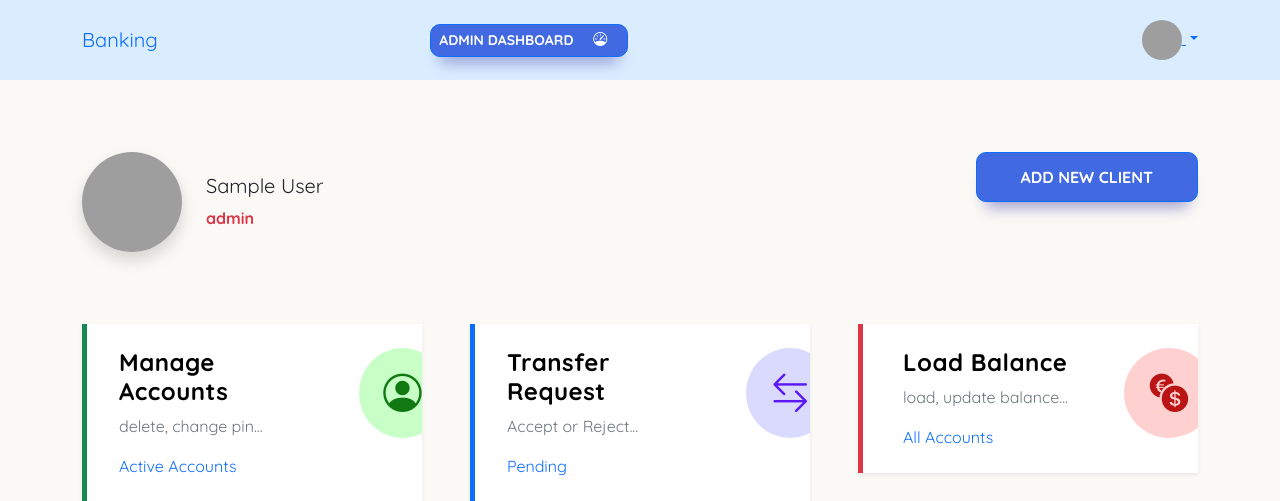
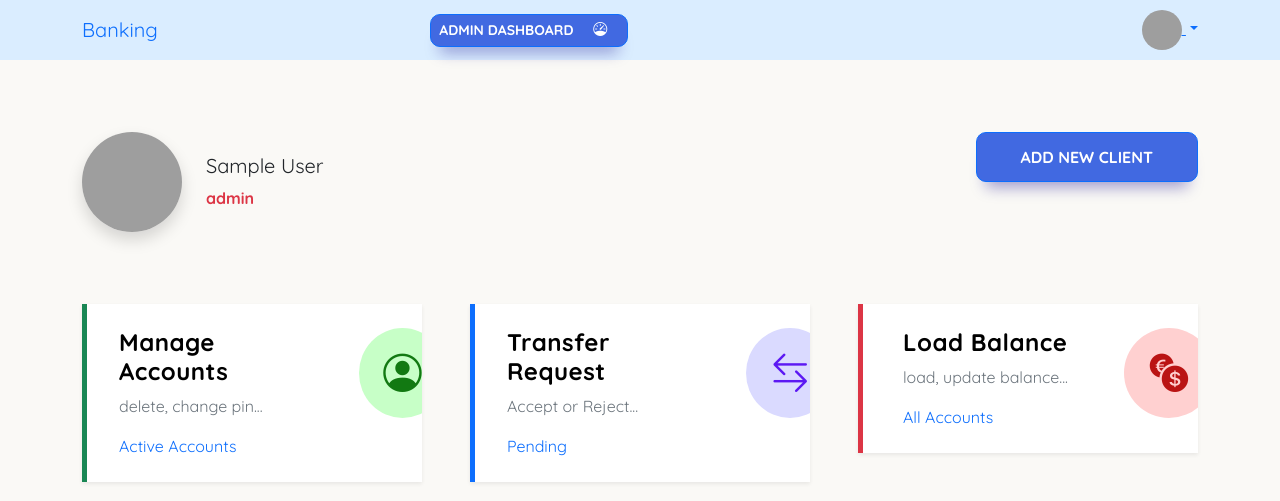
Before and after one commit to ndmichael/digital_banking, a Django app: page /admin_dashboard/ in a window 1280 px wide. Shown: the top 501 px of the page. Run offline with Django 4.2, Linux system fonts and the light colour scheme; the visitor is signed in with stand-in values (Sample User, id 1); data comes from the database, SQL or seed files in the repository; some libraries are stand-ins or nearby versions; grey boxes are pictures that could not be loaded.

Commit message:
padding for nav adjusted

```diff
--- a/dbank/static/dbank/css/core.css
+++ b/dbank/static/dbank/css/core.css
@@ -66,7 +66,7 @@ p{
 
 .navbar-expand-sm {
     background: #daedff;
-    padding: 20px 5px 20px 5px !important;
+    padding: 10px !important;
   }
 
 
```
